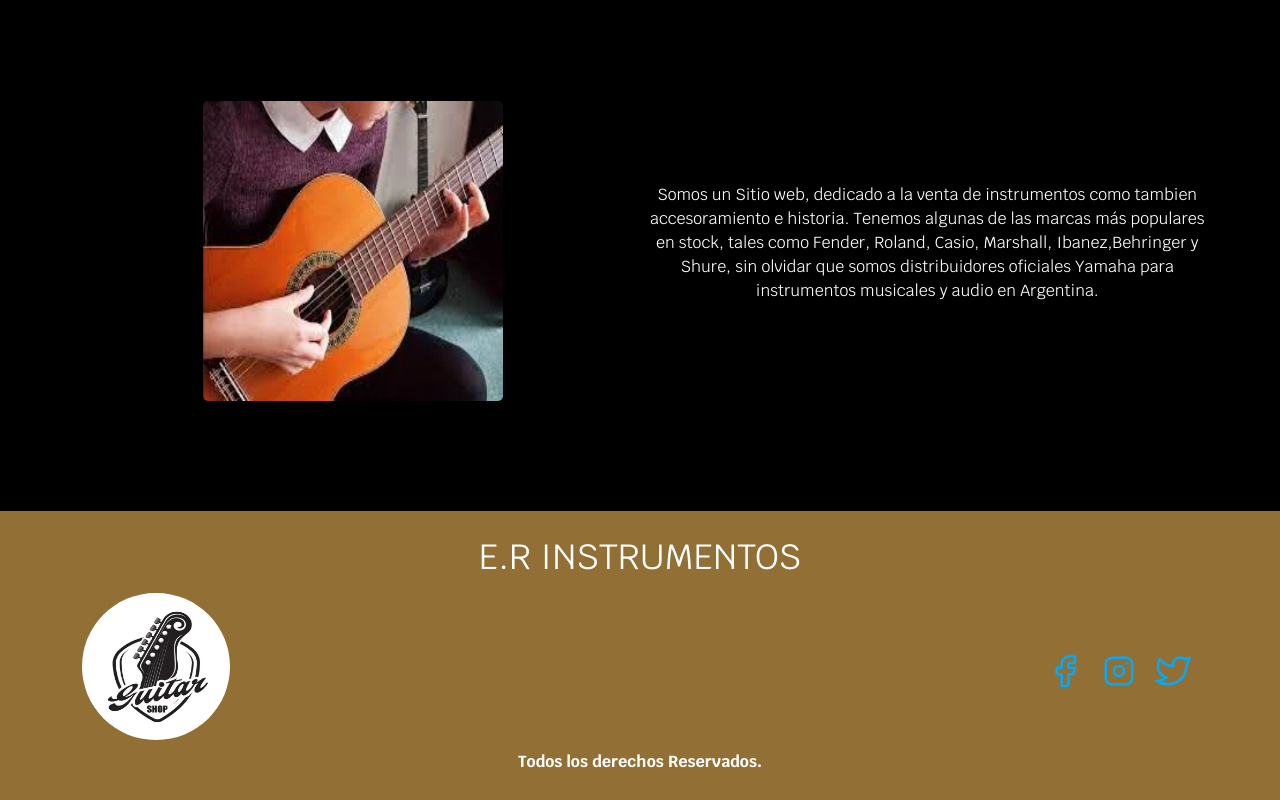
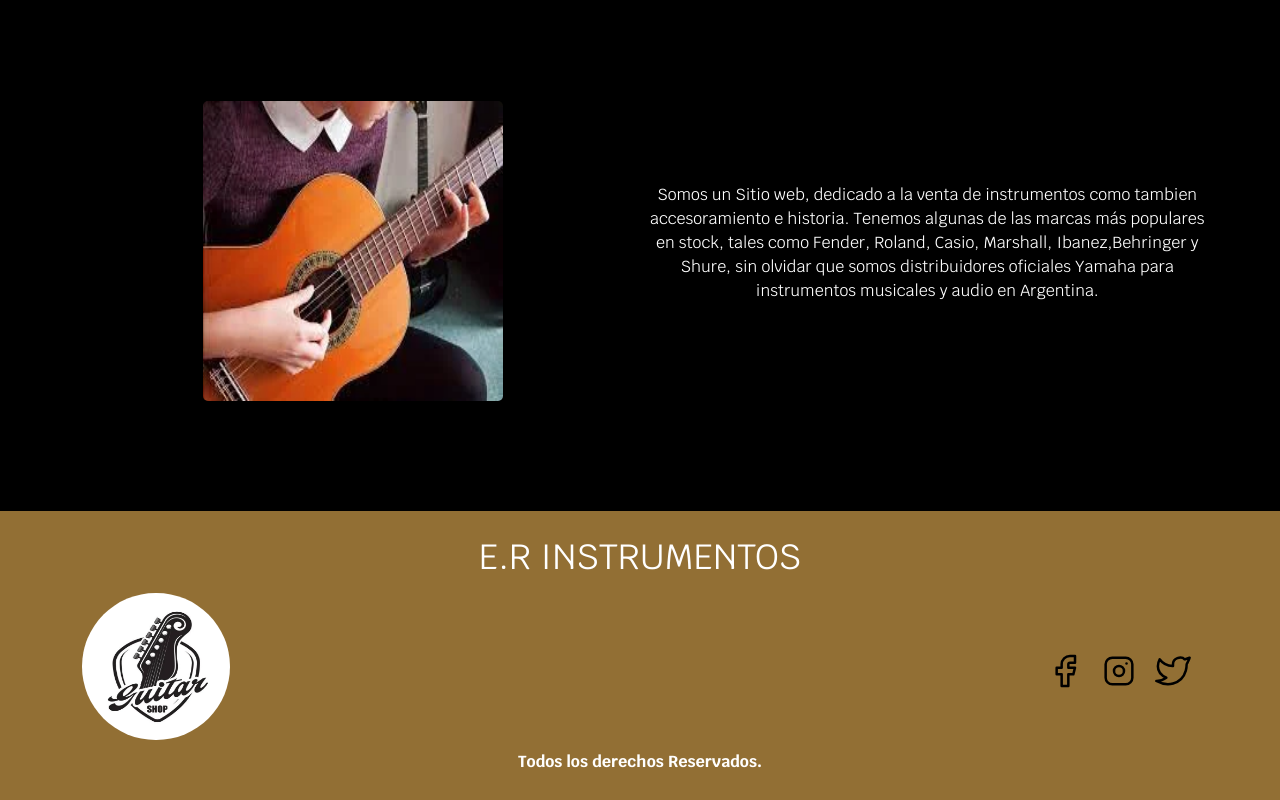
Before and after one commit to EzequielEspinosa/ERInstrumentos, a website: page pages/nosotros.html in a window 1280 px wide. Shown: the part 373-1173 px from the top of the page. Drawn offline with nearby package versions, Linux system fonts and the light colour scheme.

Commit message:
cambiando de color al svg de las paginas

```diff
--- a/pages/nosotros.html
+++ b/pages/nosotros.html
@@ -90,32 +90,25 @@
             <h2>E.R Instrumentos</h2>
             <div class="iconos">
                 <img src="../img/guitarra-logo.webp" alt="logo-guitarra">
-                <div>
+                <div class="ico-svg">
                     <div class="iconos-footer">
-                        <svg xmlns="http://www.w3.org/2000/svg" class="icon icon-tabler icon-tabler-brand-facebook" width="40"
-                            height="40" viewBox="0 0 24 24" stroke-width="1.5" stroke="#00abfb" fill="none"
-                            stroke-linecap="round" stroke-linejoin="round">
-                            <path stroke="none" d="M0 0h24v24H0z" fill="none" />
+                        <svg xmlns="http://www.w3.org/2000/svg" class="icon icon-tabler icon-tabler-brand-facebook" width="40" height="40" viewBox="0 0 24 24" stroke-width="1.5" stroke="#000000" fill="none" stroke-linecap="round" stroke-linejoin="round">
+                            <path stroke="none" d="M0 0h24v24H0z" fill="none"/>
                             <path d="M7 10v4h3v7h4v-7h3l1 -4h-4v-2a1 1 0 0 1 1 -1h3v-4h-3a5 5 0 0 0 -5 5v2h-3" />
                         </svg>
                     </div>
                     <div class="iconos-footer">
-                        <svg xmlns="http://www.w3.org/2000/svg" class="icon icon-tabler icon-tabler-brand-instagram" width="40"
-                            height="40" viewBox="0 0 24 24" stroke-width="1.5" stroke="#00abfb" fill="none"
-                            stroke-linecap="round" stroke-linejoin="round">
-                            <path stroke="none" d="M0 0h24v24H0z" fill="none" />
+                        <svg xmlns="http://www.w3.org/2000/svg" class="icon icon-tabler icon-tabler-brand-instagram" width="40" height="40" viewBox="0 0 24 24" stroke-width="1.5" stroke="#000000" fill="none" stroke-linecap="round" stroke-linejoin="round">
+                            <path stroke="none" d="M0 0h24v24H0z" fill="none"/>
                             <path d="M4 4m0 4a4 4 0 0 1 4 -4h8a4 4 0 0 1 4 4v8a4 4 0 0 1 -4 4h-8a4 4 0 0 1 -4 -4z" />
                             <path d="M12 12m-3 0a3 3 0 1 0 6 0a3 3 0 1 0 -6 0" />
                             <path d="M16.5 7.5l0 .01" />
                         </svg>
                     </div>
                     <div class="iconos-footer">
-                        <svg xmlns="http://www.w3.org/2000/svg" class="icon icon-tabler icon-tabler-brand-twitter" width="40"
-                            height="40" viewBox="0 0 24 24" stroke-width="1.5" stroke="#00abfb" fill="none"
-                            stroke-linecap="round" stroke-linejoin="round">
-                            <path stroke="none" d="M0 0h24v24H0z" fill="none" />
-                            <path
-                            d="M22 4.01c-1 .49 -1.98 .689 -3 .99c-1.121 -1.265 -2.783 -1.335 -4.38 -.737s-2.643 2.06 -2.62 3.737v1c-3.245 .083 -6.135 -1.395 -8 -4c0 0 -4.182 7.433 4 11c-1.872 1.247 -3.739 2.088 -6 2c3.308 1.803 6.913 2.423 10.034 1.517c3.58 -1.04 6.522 -3.723 7.651 -7.742a13.84 13.84 0 0 0 .497 -3.753c0 -.249 1.51 -2.772 1.818 -4.013z" />
+                        <svg xmlns="http://www.w3.org/2000/svg" class="icon icon-tabler icon-tabler-brand-twitter" width="40" height="40" viewBox="0 0 24 24" stroke-width="1.5" stroke="#000000" fill="none" stroke-linecap="round" stroke-linejoin="round">
+                            <path stroke="none" d="M0 0h24v24H0z" fill="none"/>
+                            <path d="M22 4.01c-1 .49 -1.98 .689 -3 .99c-1.121 -1.265 -2.783 -1.335 -4.38 -.737s-2.643 2.06 -2.62 3.737v1c-3.245 .083 -6.135 -1.395 -8 -4c0 0 -4.182 7.433 4 11c-1.872 1.247 -3.739 2.088 -6 2c3.308 1.803 6.913 2.423 10.034 1.517c3.58 -1.04 6.522 -3.723 7.651 -7.742a13.84 13.84 0 0 0 .497 -3.753c0 -.249 1.51 -2.772 1.818 -4.013z" />
                         </svg>
                     </div>
                 </div>
--- a/tareas-pendientes.txt
+++ /dev/null
@@ -1 +0,0 @@
-aplicar animaciones en aside y section.
```
Also changed, not shown: index.html (+7 -14 lines), pages/contacto.html (+8 -15 lines), pages/instrumentos.html (+8 -15 lines), pages/instrumentos2.html (+8 -15 lines).
